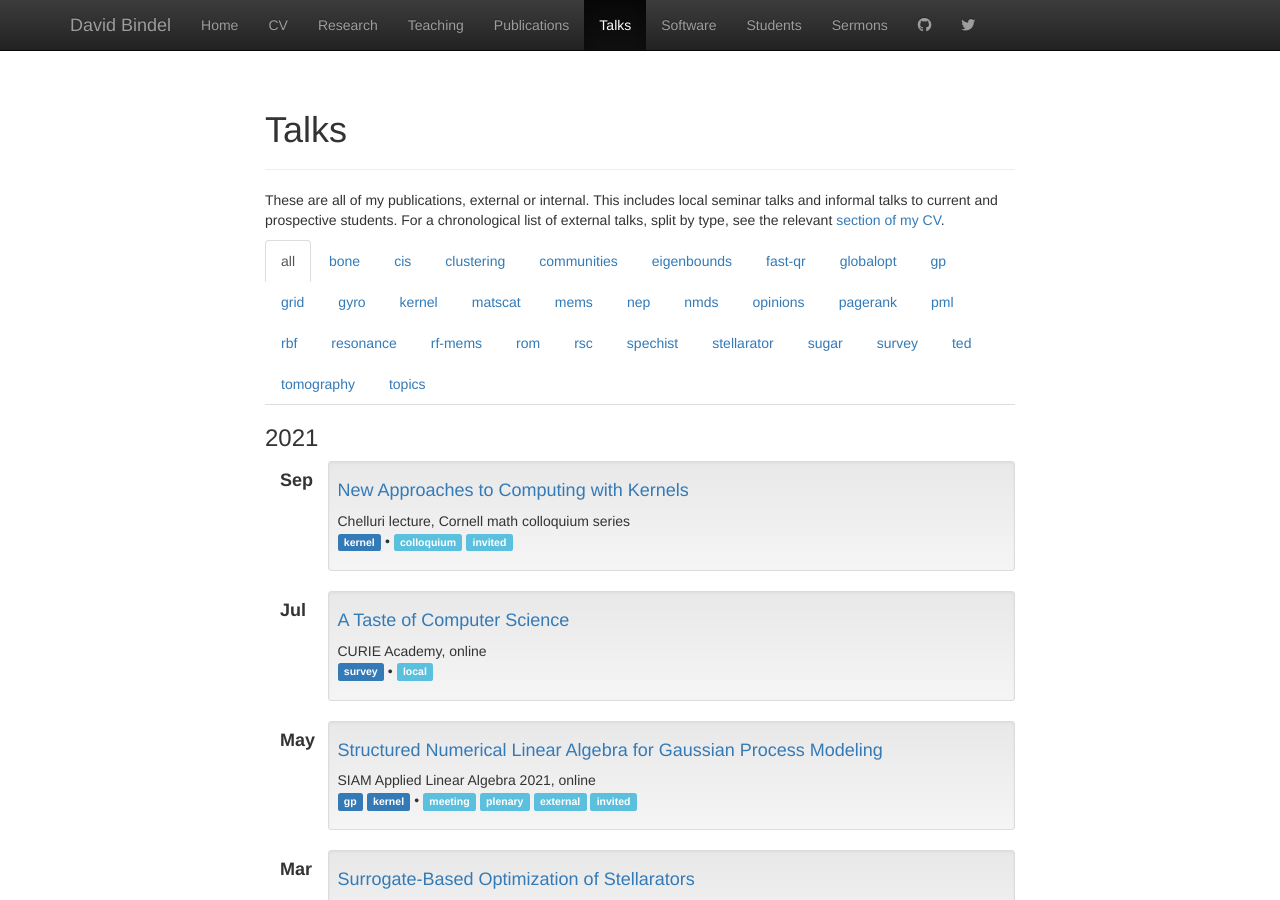
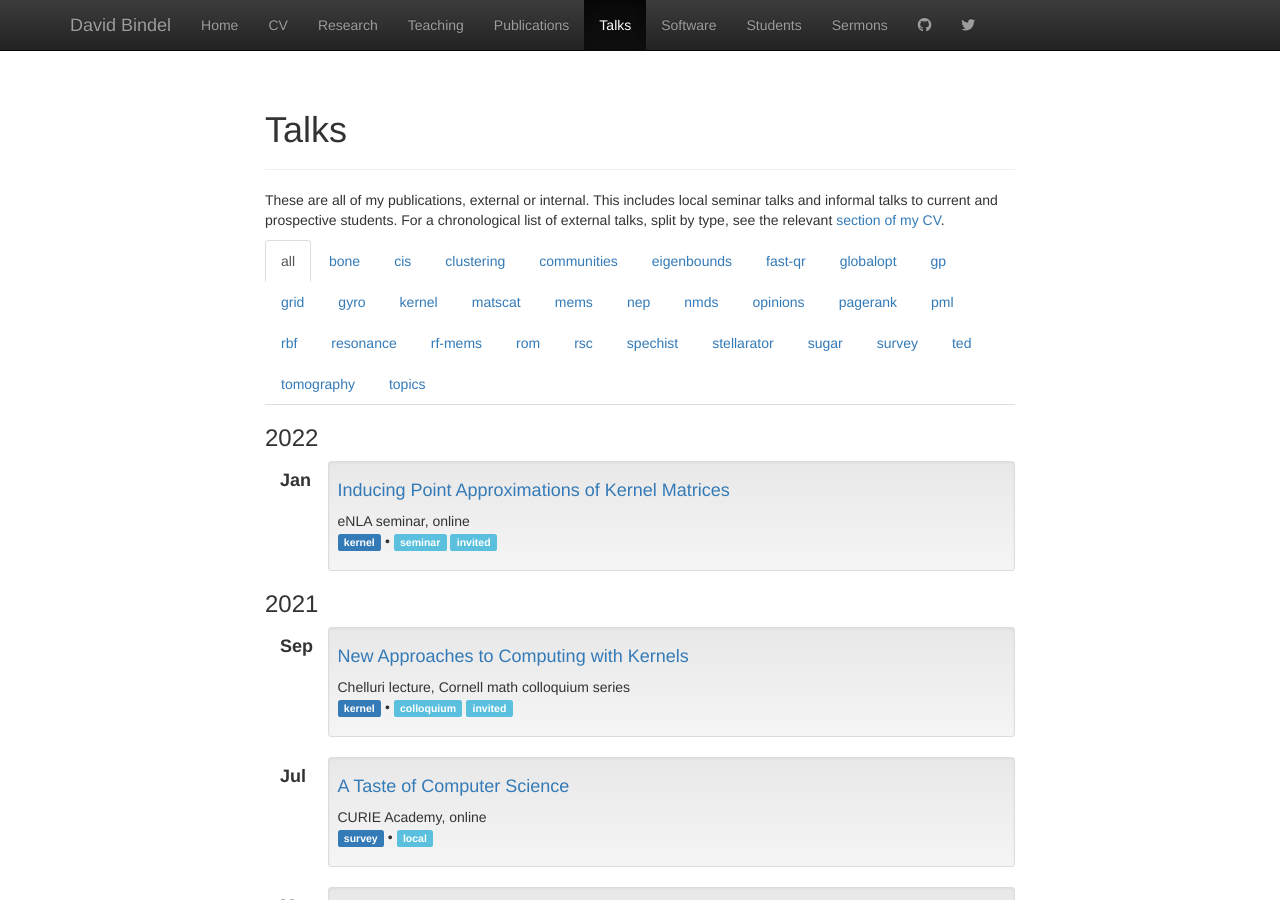
Before and after one commit to dbindel/cornell_web, a Jekyll site: the page built from talks.html, in a window 1280 px wide and 900 px high. Built offline with Jekyll 4.4.1, drawn with Linux system fonts in a browser that asks for light colours; nearby versions of some CDN libraries.

Commit message:
Add eNLA talk.

```diff
--- a/_data/present.yml
+++ b/_data/present.yml
@@ -1296,3 +1296,9 @@
   tags: [kernel]
   type: [colloquium, invited]
   where: Chelluri lecture, Cornell math colloquium series
+-
+  file: 2022-01-enla/enla-jan22.pdf
+  title: "Inducing Point Approximations of Kernel Matrices"
+  tags: [kernel]
+  type: [seminar, invited]
+  where: eNLA seminar, online
--- a/_data/students.yml
+++ b/_data/students.yml
@@ -818,6 +818,11 @@ committees:
     field: Operations Research
   -
     degree: phd
+    last: Wang
+    first: Junxiong
+    field: Computer Science
+  -
+    degree: phd
     last: Wheeler
     first: Aaron
     field: Chemical Engineering
```
